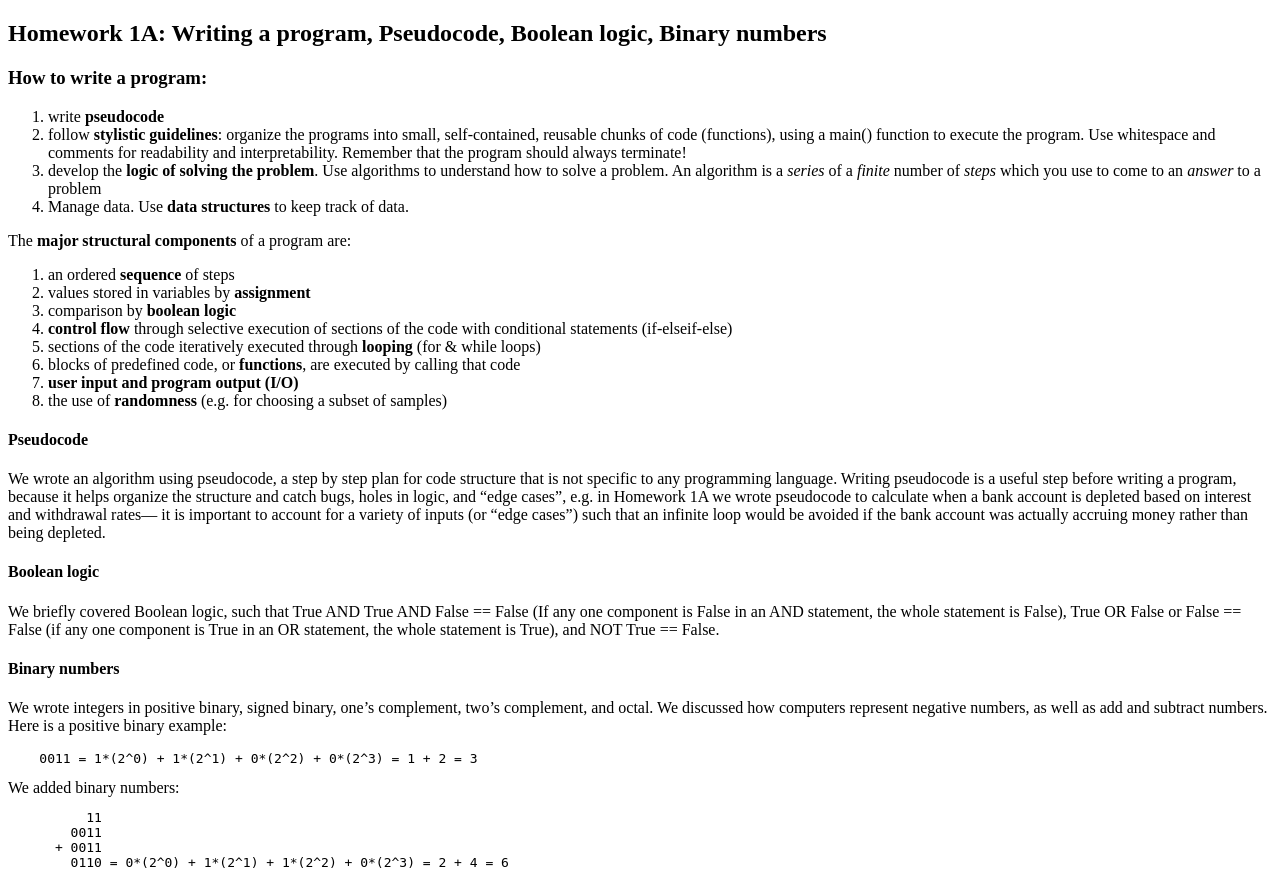
After one commit to jashvina-devadoss/ENGI1006_Flask, a Flask app: template templates/hw1a.html in a window 1280 px wide. The commit adds this page. Run offline with Flask 2, Linux system fonts and the light colour scheme; the template is opened without the code that fills it, so the values that code supplies are empty.

Commit message:
added new assignments pages

```diff
--- /dev/null
+++ b/templates/hw1a.html
@@ -0,0 +1,69 @@
+<!DOCTYPE html>
+<html>
+    <head>
+        <!--specifies title of the page !-->
+        <title>Homework 1A</title>
+    <head>
+    <body>
+
+    <h2>Homework 1A: Writing a program, Pseudocode, Boolean logic, Binary numbers</h2>
+
+    <h3>How to write a program:</h3>
+    <ol>
+        <li>write <b>pseudocode</b></li>
+        <li>follow <b>stylistic guidelines</b>: organize the programs into small,
+        self-contained, reusable chunks of code (functions), using a main()
+        function to execute the program.  Use whitespace and comments for
+        readability and interpretability. Remember that the program should
+        always terminate!</li>
+        <li>develop the <b>logic of solving the problem</b>. Use algorithms to
+        understand how to solve a problem.  An algorithm is a <i>series</i> of a
+        <i>finite</i> number of <i>steps</i> which you use to come to an
+        <i>answer</i> to a problem</li>
+        <li>Manage data.  Use <b>data structures</b> to keep track of data.</li>
+    </ol>
+
+    <p>The <b>major structural components</b> of a program are:
+    <ol>
+        <li>an ordered <b>sequence</b> of steps</li>
+        <li>values stored in variables by <b>assignment</b></li>
+        <li>comparison by <b>boolean logic</b></li>
+        <li><b>control flow</b> through selective execution of sections of the code
+        with conditional statements (if-elseif-else)</li>
+        <li>sections of the code iteratively executed through <b>looping</b> (for & while loops)</li>
+        <li>blocks of predefined code, or <b>functions</b>, are executed by calling that code</li>
+        <li><b>user input and program output (I/O)</b></li>
+        <li>the use of <b>randomness</b> (e.g. for choosing a subset of samples)</li>
+    </ol>
+
+    <h4>Pseudocode</h4>
+    <p>We wrote an algorithm using pseudocode, a step by step plan for code
+    structure that is not specific to any programming language.  Writing
+    pseudocode is a useful step before writing a program, because it helps
+    organize the structure and catch bugs, holes in logic, and “edge cases”,
+    e.g. in Homework 1A we wrote pseudocode to calculate when a bank account is
+     depleted based on interest and withdrawal rates— it is important to account
+      for a variety of inputs (or “edge cases”) such that an infinite loop would
+       be avoided if the bank account was actually accruing money rather than
+       being depleted. </p>
+
+    <h4>Boolean logic</h4>
+    <p>We briefly covered Boolean logic, such that True AND True AND False ==
+    False (If any one component is False in an AND statement, the whole
+    statement is False), True OR False or False == False (if any one component
+    is True in an OR statement, the whole statement is True), and NOT True ==
+    False.</p>
+
+    <h4>Binary numbers</h4>
+    <p>We wrote integers in positive binary, signed binary,
+    one’s complement, two’s complement, and octal.  We discussed how computers
+    represent negative numbers, as well as add and subtract numbers.<br>
+    Here is a positive binary example:<pre>
+    0011 = 1*(2^0) + 1*(2^1) + 0*(2^2) + 0*(2^3) = 1 + 2 = 3 </pre>
+    We added binary numbers: <pre>
+          11
+        0011
+      + 0011
+        0110 = 0*(2^0) + 1*(2^1) + 1*(2^2) + 0*(2^3) = 2 + 4 = 6</pre></p>
+    </body>
+</html>
```
Also changed, not shown: templates/home.html (+8 -5 lines), templates/hw1b.html (added, +41 -0 lines), templates/hw2a.html (added, +84 -0 lines), templates/hw2b.html (added, +41 -0 lines).
